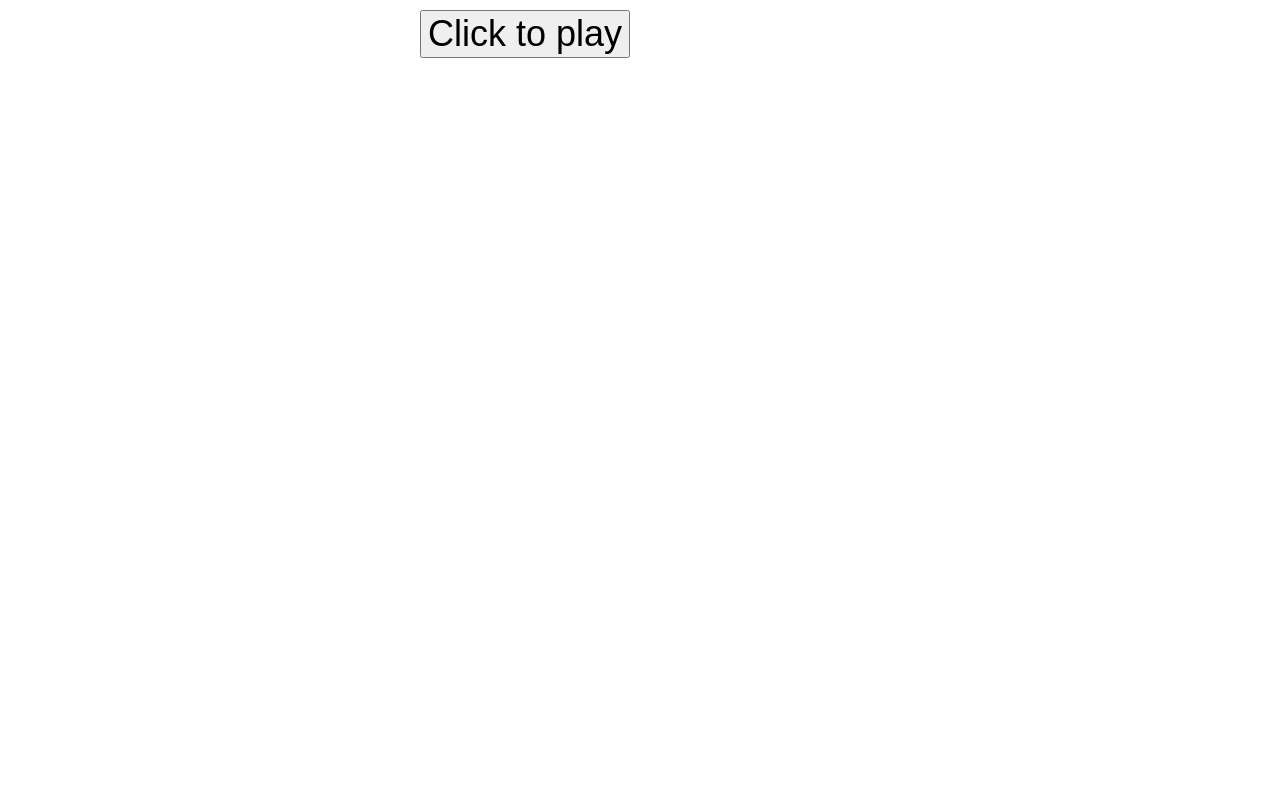
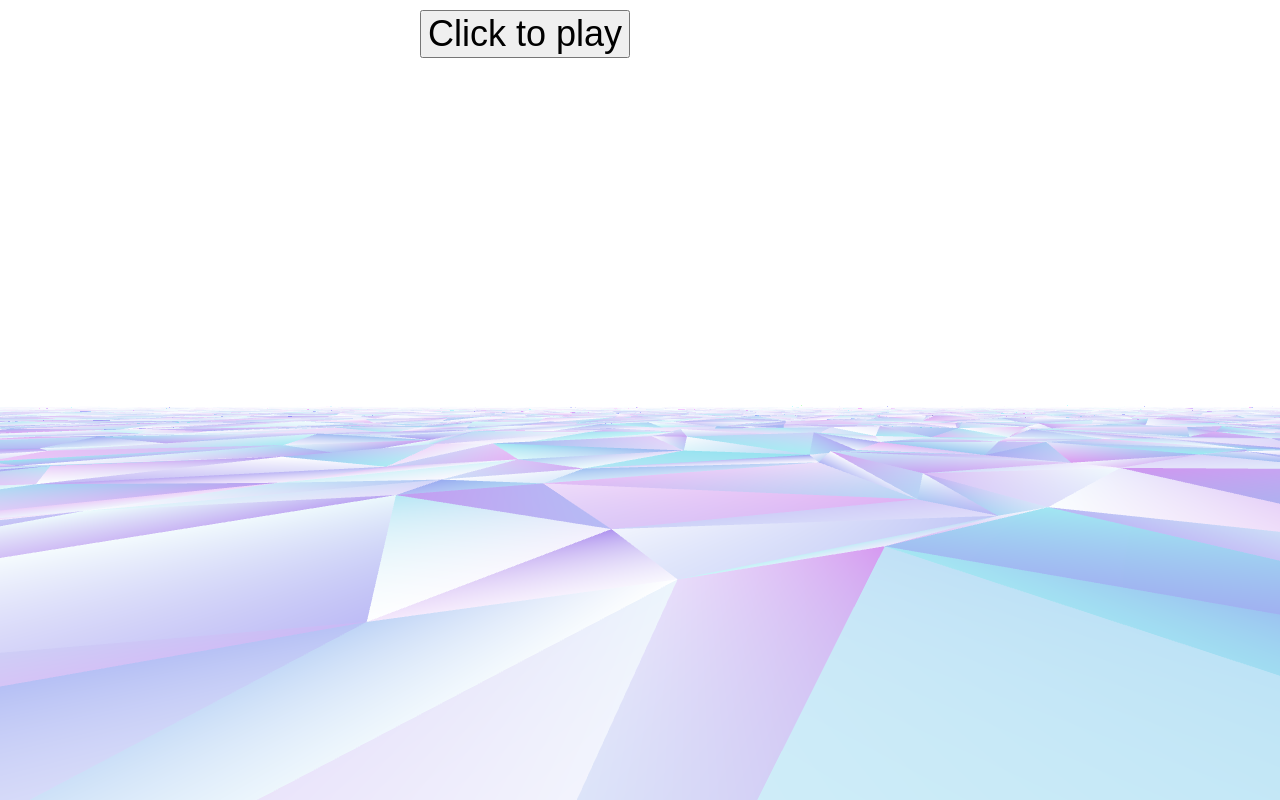
Before and after one commit to jiveshkalra/3D-Land-Polygon-Frontend, a website: page public/index.html in a window 1280 px wide. Drawn offline with nearby package versions, Linux system fonts and the light colour scheme; no server answers; animation ran at ten frames a second.

Commit message:
collision with squares added. Nest, need to add triggers that send purchase.buy signal

```diff
--- /dev/null
+++ b/public/baby.js
@@ -0,0 +1,280 @@
+import * as THREE from "three";
+import { PointerLockControls } from "three/examples/jsm/controls/PointerLockControls.js";
+
+let camera, scene, renderer, controls;
+const objects = [];
+let raycaster1;
+let raycaster2;
+let raycaster3;
+let raycaster4;
+let moveForward = false;
+let moveBackward = false;
+let moveLeft = false;
+let moveRight = false;
+let canJump = false;
+let prevTime = performance.now();
+const velocity = new THREE.Vector3();
+const direction = new THREE.Vector3();
+const vertex = new THREE.Vector3();
+const color = new THREE.Color();
+
+init();
+animate();
+
+function init() {
+  camera = new THREE.PerspectiveCamera(
+    75,
+    window.innerWidth / window.innerHeight,
+    0.01,
+    1000
+  );
+  camera.position.y = 10;
+
+  scene = new THREE.Scene();
+  scene.background = new THREE.Color(0xffffff);
+  scene.fog = new THREE.Fog(0xffffff, 0, 750);
+
+  const light = new THREE.HemisphereLight(0xeeeeff, 0x777788, 2.5);
+  light.position.set(0.5, 1, 0.75);
+  scene.add(light);
+
+  controls = new PointerLockControls(camera, document.body);
+
+  const blocker = document.getElementById("blocker");
+  const instructions = document.getElementById("instructions");
+
+  instructions.addEventListener("click", function () {
+    controls.lock();
+  });
+
+  controls.addEventListener("lock", function () {
+    instructions.style.display = "none";
+    blocker.style.display = "none";
+  });
+
+  controls.addEventListener("unlock", function () {
+    blocker.style.display = "block";
+    instructions.style.display = "";
+  });
+
+  scene.add(controls.getObject());
+
+  const onKeyDown = function (event) {
+    switch (event.code) {
+      case "ArrowUp":
+      case "KeyW":
+        moveForward = true;
+        break;
+
+      case "ArrowLeft":
+      case "KeyA":
+        moveLeft = true;
+        break;
+
+      case "ArrowDown":
+      case "KeyS":
+        moveBackward = true;
+        break;
+
+      case "ArrowRight":
+      case "KeyD":
+        moveRight = true;
+        break;
+
+      case "Space":
+        if (canJump === true) velocity.y += 350;
+        canJump = false;
+        break;
+    }
+  };
+
+  const onKeyUp = function (event) {
+    switch (event.code) {
+      case "ArrowUp":
+      case "KeyW":
+        moveForward = false;
+        break;
+
+      case "ArrowLeft":
+      case "KeyA":
+        moveLeft = false;
+        break;
+
+      case "ArrowDown":
+      case "KeyS":
+        moveBackward = false;
+        break;
+
+      case "ArrowRight":
+      case "KeyD":
+        moveRight = false;
+        break;
+    }
+  };
+
+  document.addEventListener("keydown", onKeyDown);
+  document.addEventListener("keyup", onKeyUp);
+
+  raycaster1 = new THREE.Raycaster(
+    new THREE.Vector3(),
+    new THREE.Vector3(0, -1, 0),
+    0,
+    10
+  );
+  raycaster2 = new THREE.Raycaster(
+    new THREE.Vector3(),
+    new THREE.Vector3(0, -1, 0),
+    0,
+    5
+  );
+
+  // floor
+
+  let floorGeometry = new THREE.PlaneGeometry(2000, 2000, 100, 100);
+  floorGeometry.rotateX(-Math.PI / 2);
+
+  // vertex displacement
+
+  let position = floorGeometry.attributes.position;
+
+  for (let i = 0, l = position.count; i < l; i++) {
+    vertex.fromBufferAttribute(position, i);
+
+    vertex.x += Math.random() * 20 - 10;
+    vertex.y += Math.random() * 2;
+    vertex.z += Math.random() * 20 - 10;
+
+    position.setXYZ(i, vertex.x, vertex.y, vertex.z);
+  }
+
+  floorGeometry = floorGeometry.toNonIndexed(); // ensure each face has unique vertices
+
+  position = floorGeometry.attributes.position;
+  const colorsFloor = [];
+
+  for (let i = 0, l = position.count; i < l; i++) {
+    color.setHSL(
+      Math.random() * 0.3 + 0.5,
+      0.75,
+      Math.random() * 0.25 + 0.75,
+      THREE.SRGBColorSpace
+    );
+    colorsFloor.push(color.r, color.g, color.b);
+  }
+
+  floorGeometry.setAttribute(
+    "color",
+    new THREE.Float32BufferAttribute(colorsFloor, 3)
+  );
+
+  const floorMaterial = new THREE.MeshBasicMaterial({ vertexColors: true });
+
+  const floor = new THREE.Mesh(floorGeometry, floorMaterial);
+  scene.add(floor);
+
+  // objects
+
+  const boxGeometry = new THREE.BoxGeometry(2, 2, 2).toNonIndexed();
+
+  position = boxGeometry.attributes.position;
+  const colorsBox = [];
+
+  for (let i = 0, l = position.count; i < l; i++) {
+    color.setHSL(
+      Math.random() * 0.3 + 0.5,
+      0.75,
+      Math.random() * 0.25 + 0.75,
+      THREE.SRGBColorSpace
+    );
+    colorsBox.push(color.r, color.g, color.b);
+  }
+
+  boxGeometry.setAttribute(
+    "color",
+    new THREE.Float32BufferAttribute(colorsBox, 3)
+  );
+
+  //
+
+  renderer = new THREE.WebGLRenderer({ antialias: true });
+  renderer.setPixelRatio(window.devicePixelRatio);
+  renderer.setSize(window.innerWidth, window.innerHeight);
+  document.body.appendChild(renderer.domElement);
+
+  window.addEventListener("resize", onWindowResize);
+  let dabba = new THREE.Mesh(
+    new THREE.BoxGeometry(10, 10, 10),
+    new THREE.MeshBasicMaterial({ color: 0x00ff00 })
+  );
+  dabba.position.x += 20;
+  dabba.position.y += 5;
+  scene.add(dabba);
+  objects.push(dabba);
+}
+
+function onWindowResize() {
+  camera.aspect = window.innerWidth / window.innerHeight;
+  camera.updateProjectionMatrix();
+
+  renderer.setSize(window.innerWidth, window.innerHeight);
+}
+
+function animate() {
+  requestAnimationFrame(animate);
+
+  const time = performance.now();
+
+  if (controls.isLocked === true) {
+    raycaster1.ray.origin.copy(controls.getObject().position);
+    raycaster1.ray.origin.y -= 10;
+    // raycaster2.ray.origin.copy(controls.getObject().position);
+    // controls.getObject().getWorldDirection(v);
+    // raycaster2.ray.direction.set(v);
+    let intersections = 0;
+    for(let x = 0; x < 1;x++){
+        for(let y = 0; y < 2;y++){
+            raycaster2.setFromCamera(new THREE.Vector3(x - 0.5,y-1), camera)
+            intersections += raycaster2.intersectObjects(objects, false).length;
+        }
+    }
+    console.log(intersections);
+    const intersections1 = raycaster1.intersectObjects(objects, false);
+
+    const onObject = intersections1.length > 0;
+
+    const delta = (time - prevTime) / 1000;
+
+    velocity.x -= velocity.x * 10.0 * delta;
+    velocity.z -= velocity.z * 10.0 * delta;
+
+    velocity.y -= 9.8 * 100.0 * delta; // 100.0 = mass
+
+    direction.z = Number(moveForward) - Number(moveBackward);
+    direction.x = Number(moveRight) - Number(moveLeft);
+    direction.normalize(); // this ensures consistent movements in all directions
+
+    if (moveForward || moveBackward) velocity.z -= direction.z * 400.0 * delta;
+    if (moveLeft || moveRight) velocity.x -= direction.x * 400.0 * delta;
+
+    if (onObject === true) {
+      velocity.y = Math.max(0, velocity.y);
+      canJump = true;
+    }
+
+    controls.moveRight(-velocity.x * delta);
+    if(!intersections)controls.moveForward(-velocity.z * delta);
+
+    controls.getObject().position.y += velocity.y * delta; // new behavior
+
+    if (controls.getObject().position.y < 10) {
+      velocity.y = 0;
+      controls.getObject().position.y = 10;
+
+      canJump = true;
+    }
+  }
+
+  prevTime = time;
+
+  renderer.render(scene, camera);
+}
--- a/public/index.html
+++ b/public/index.html
@@ -33,7 +33,8 @@
 </div>
 
 <!-- <script type="module" src="main.js"></script> -->
-<script type="module" src="game.js"></script>
+<!-- <script type="module" src="game.js"></script> -->
+<script type="module" src="baby.js"></script>
 <!-- <script type="module" src="script.js"></script> -->
 </body>
 </html>
```
